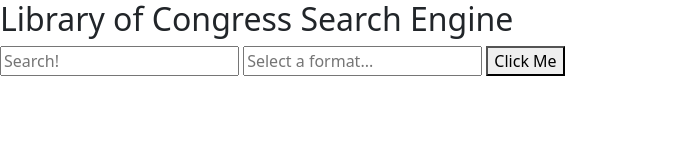
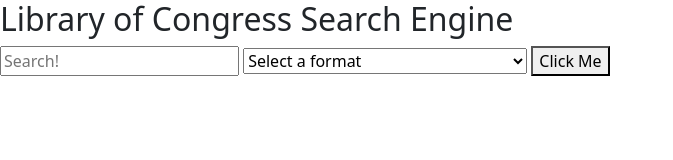
Before and after one commit to troynj/LibofCongress, a plain HTML site: page index.html in a window 1280 px wide. Shown: the whole page, without its empty margins (0-673 px from the left). Drawn offline with nearby package versions, Linux system fonts and the light colour scheme.

Commit message:
adds drop down feature

```diff
--- a/index.html
+++ b/index.html
@@ -16,7 +16,22 @@
   <main>
     <h2>Library of Congress Search Engine</h2>
     <input type="text" placeholder="Search!" id="userInput">
-    <input type="text" placeholder="Select a format..." id="dropdown">
+
+
+    <select name="salutation" id="salutation">
+      <option disabled selected>Select a format</option>
+      <option>Maps</option>
+      <option>Audio recordings</option>
+      <option>Photo, print, drawings</option>
+      <option>Manuscripts / mixed material</option>
+      <option>Newspapers</option>
+      <option>Film, video</option>
+      <option>Printed music, such as sheet music</option>
+      <option>Archived websites</option>
+    </select>
+
+
+
     <button>Click Me</button>
   </main>
 
```
